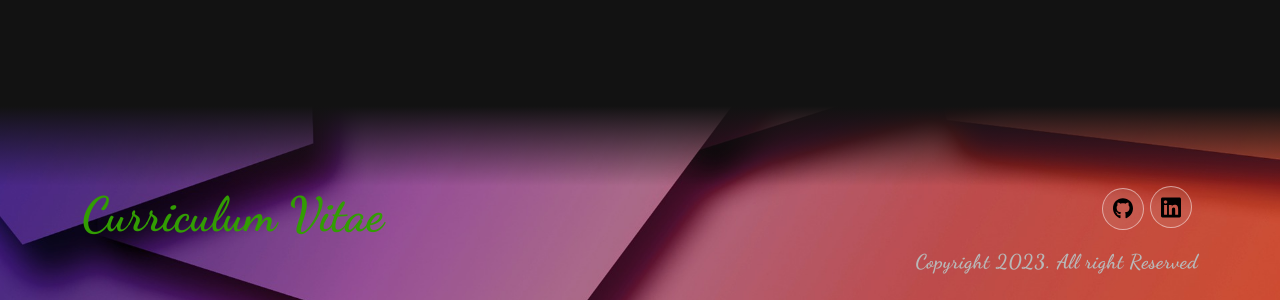
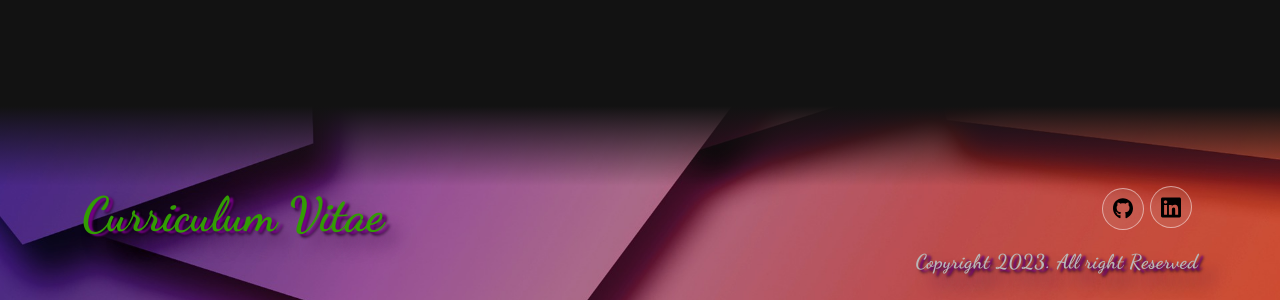
Before and after one commit to RGaetanGranstek/portfolio-personnel, a React (Create React App) app: page /portfolio-personnel/ProjectDetail/Orinoco in a window 1280 px wide. Shown: the part 2678-2978 px from the top of the page. Built offline with nearby package versions, Linux system fonts and the light colour scheme.

Commit message:
ajustement footer

```diff
--- a/src/App.css
+++ b/src/App.css
@@ -372,7 +372,7 @@ nav.navbar .navbar-toggler[aria-expanded="true"] .navbar-toggler-icon {
   border-radius: 260px;
   padding: 12px 10px;
   margin: 40px 0 10px 0;
-  max-width: 48% !important;
+  max-width: 49% !important;
   text-align: center;
 }
 .skill-soft div {
@@ -956,6 +956,7 @@ li.react-multi-carousel-item {
   background-position: center center;
   background-size: cover;
   background-repeat: no-repeat;
+  text-shadow: 4px 2px 2px #8a009cd3, 16px 14px 1em #461550a1, 4px 3px 0.2em rgb(0 0 2);
 }
 .footer::before {
   content: '';
```
